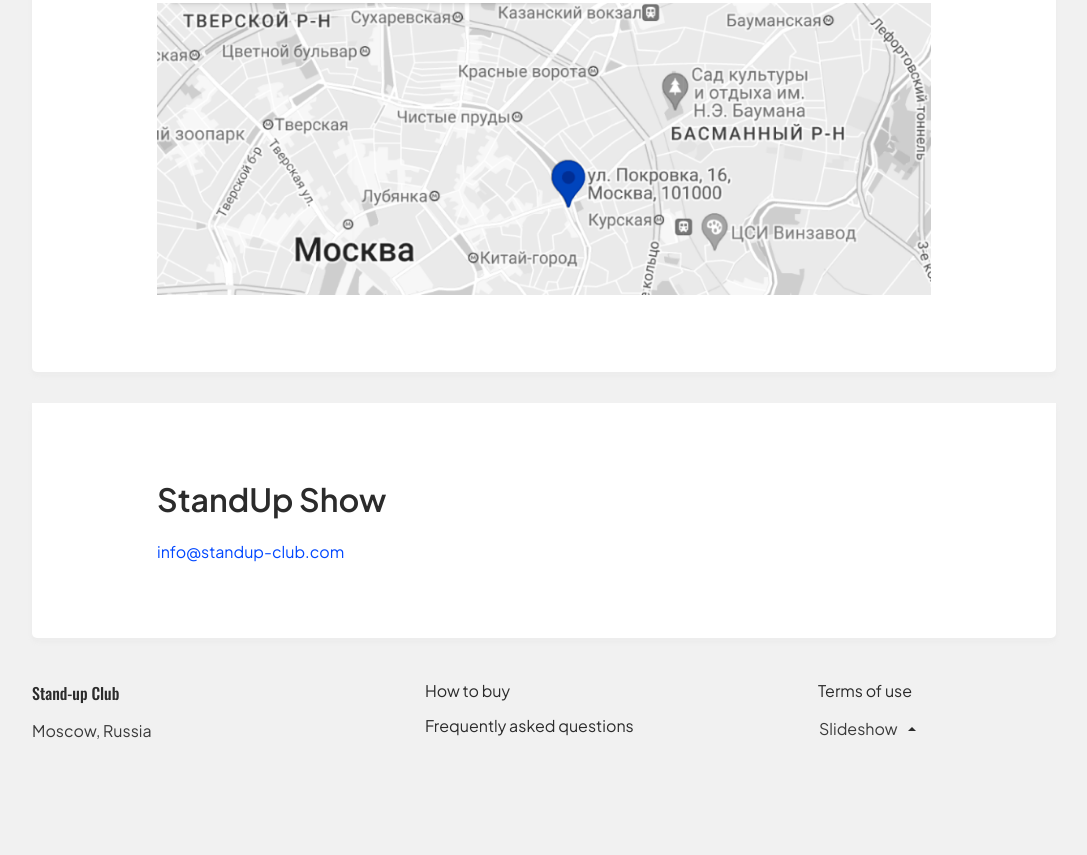
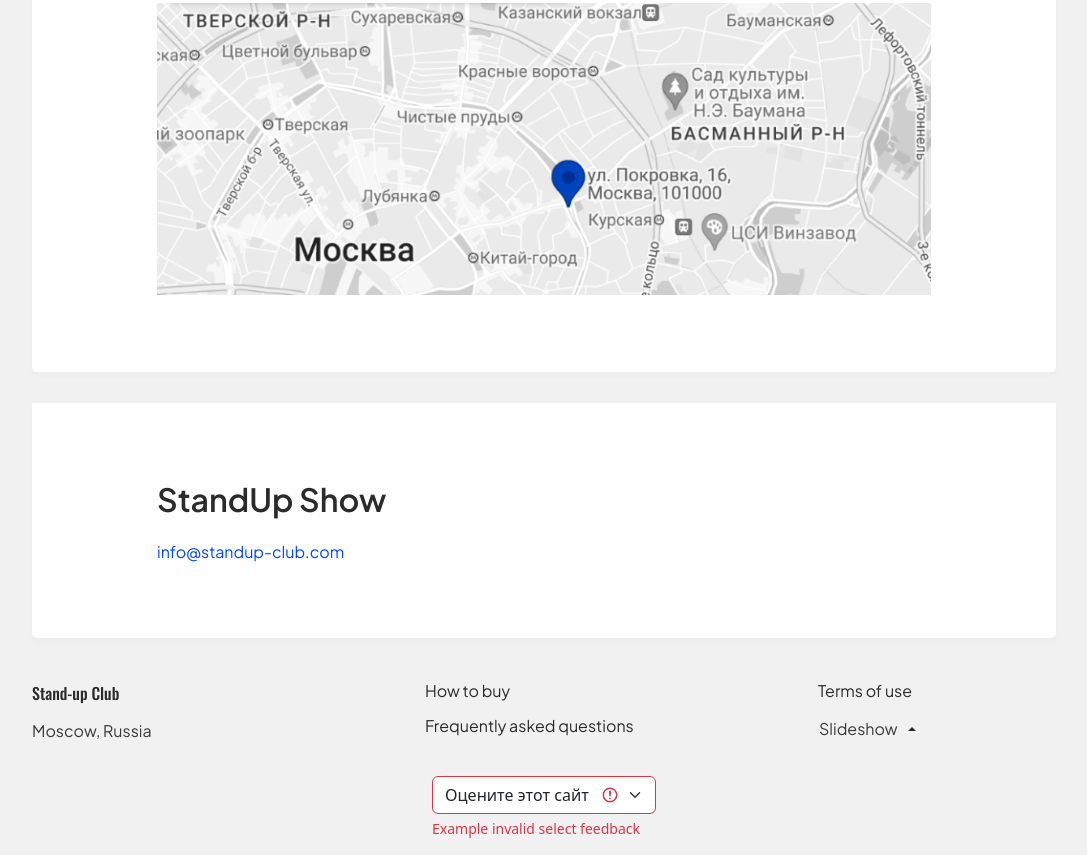
Before and after one commit to Ziyatdinova-Alina/Ziyatdinova-Alina.github.io, a plain HTML site: page index.html in a window 1280 px wide. Shown: the part 1372-2227 px from the top of the page, without its empty margins (96-1183 px from the left). Before the commit the page ends 2148 px from the top, so only its background shows below. Drawn offline with nearby package versions, Linux system fonts and the light colour scheme.

Commit message:
Update index.html

```diff
--- a/index.html
+++ b/index.html
@@ -245,7 +245,9 @@
                 </label>
               </div>
             </div>
-            <a href="https://www.figma.com/file/QqQXFkm0c6L5tlkC9iJkAa/%D0%A3%D1%87%D0%B5%D0%B1%D0%BD%D0%B0%D1%8F-%D0%BF%D1%80%D0%B0%D0%BA%D1%82%D0%B8%D0%BA%D0%B0?type=design&node-id=0%3A1&mode=dev" target="_blank"><button class="btn-primary description__no-next" type="text" id="btn-pay">Произвести оплату</button></a>
+            <a href="https://www.figma.com/file/QqQXFkm0c6L5tlkC9iJkAa/%D0%A3%D1%87%D0%B5%D0%B1%D0%BD%D0%B0%D1%8F-%D0%BF%D1%80%D0%B0%D0%BA%D1%82%D0%B8%D0%BA%D0%B0?type=design&node-id=0%3A1&mode=dev" target="_blank"><button class="btn-primary description__no-next" type="text" id="btn-pay" data-bs-toggle="tooltip" data-bs-placement="top"
+              data-bs-custom-class="custom-tooltip"
+              data-bs-title="Эта кнопка ведёт к макету сайта в фигме.">Произвести оплату</button></a>
           </div>
           </div>
         </div>
@@ -332,6 +334,22 @@
       </div>
     </div>
   </footer>
+    <form class="was-validated">
+    <div class="mb-3">
+      <select class="form-select" required aria-label="select example">
+        <option value="">Оцените этот сайт</option>
+        <option value="1">One</option>
+        <option value="2">Two</option>
+        <option value="3">100/100</option>
+        <option value="3">5</option>
+      </select>
+      <div class="invalid-feedback">Example invalid select feedback</div>
+    </div>
+
+    <!-- <div class="mb-3">
+      <button class="btn btn-primary" type="submit" disabled>Submit form</button>
+    </div> -->
+  </form>
   <script src="https://cdn.jsdelivr.net/npm/bootstrap@5.3.2/dist/js/bootstrap.bundle.min.js" integrity="sha384-C6RzsynM9kWDrMNeT87bh95OGNyZPhcTNXj1NW7RuBCsyN/o0jlpcV8Qyq46cDfL" crossorigin="anonymous"></script>
   <script src="js/script.js"></script>
 </body>
```
